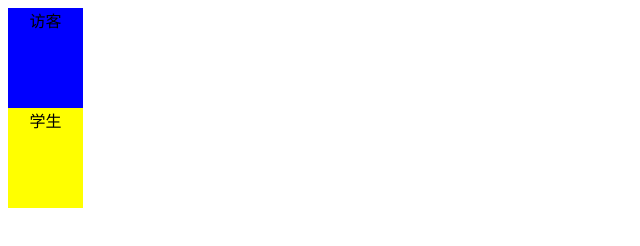
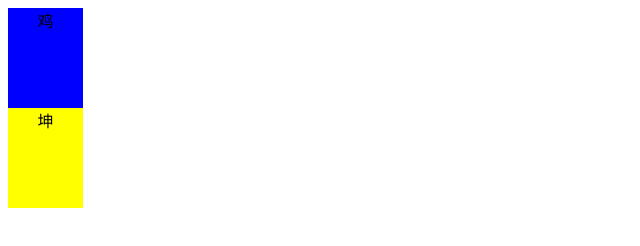
Before and after one commit to 851776150/7, a plain HTML site: page index.html in a window 1280 px wide. Shown: the full height of the page, 0-640 px from the left. Drawn offline with Linux system fonts and the light colour scheme.

Commit message:
Update index.html

```diff
--- a/index.html
+++ b/index.html
@@ -33,7 +33,7 @@
 </style>
 </head>
 <body>
-<div class="a">访客</div>
-<div class="b">学生</div>
+<div class="a">鸡</div>
+<div class="b">坤</div>
 
 </body></html>
```
